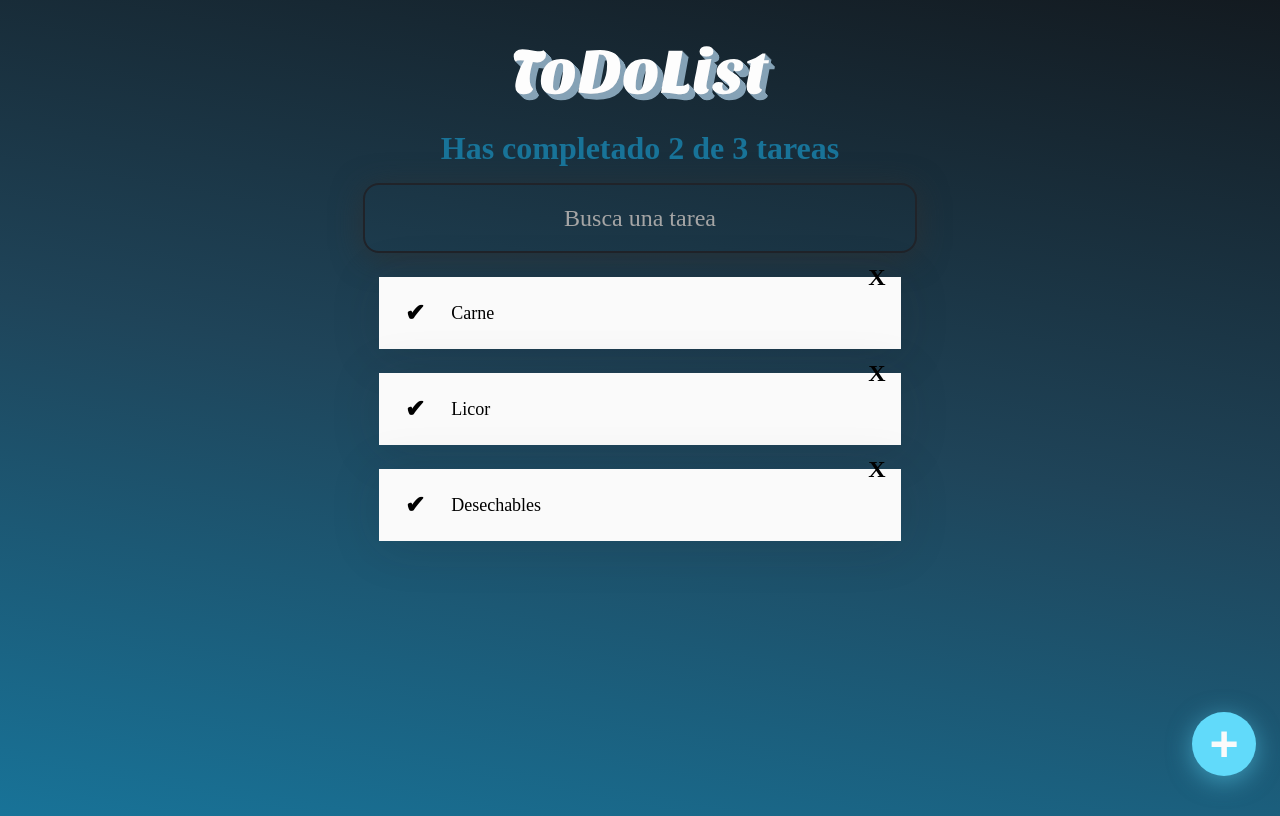
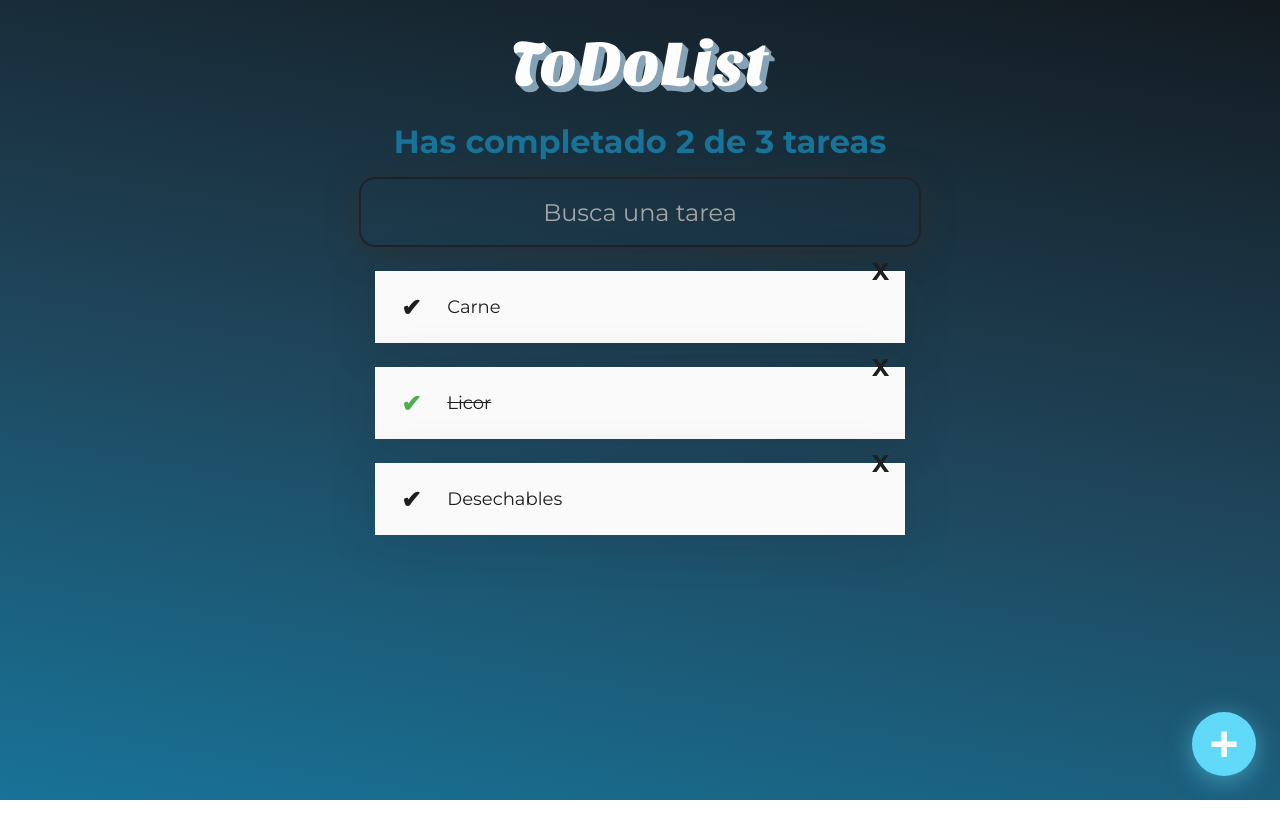
Before and after one commit to ManuelDevWeb/PatronesRenderYComposicion, a React (Create React App) app in the folder app_todo_list/: page / in a window 1280 px wide. Built offline with nearby package versions, Linux system fonts and the light colour scheme.

Commit message:
Finalizando maquetación de la App

```diff
--- a/app_todo_list/public/index.html
+++ b/app_todo_list/public/index.html
@@ -8,27 +8,14 @@
     <meta name="theme-color" content="#000000" />
     <meta name="description" content="Web site created using create-react-app" />
     <link rel="apple-touch-icon" href="%PUBLIC_URL%/logo192.png" />
-    <!--
-      manifest.json provides metadata used when your web app is installed on a
-      user's mobile device or desktop. See https://developers.google.com/web/fundamentals/web-app-manifest/
-    -->
     <link rel="manifest" href="%PUBLIC_URL%/manifest.json" />
-    <!--
-      Notice the use of %PUBLIC_URL% in the tags above.
-      It will be replaced with the URL of the `public` folder during the build.
-      Only files inside the `public` folder can be referenced from the HTML.
-
-      Unlike "/favicon.ico" or "favicon.ico", "%PUBLIC_URL%/favicon.ico" will
-      work correctly both with client-side routing and a non-root public URL.
-      Learn how to configure a non-root public URL by running `npm run build`.
-    -->
+    <link href="https://fonts.googleapis.com/css2?family=Montserrat:wght@400;700&display=swap" rel="stylesheet" />
     <title>React App</title>
 </head>
 
-<body style="background-image: linear-gradient(10deg, #187398 0, #1f4459 50%, #131a20 100%);">
+<body>
     <noscript>You need to enable JavaScript to run this app.</noscript>
     <div id="root">
-
     </div>
 </body>
 
--- a/app_todo_list/src/App.js
+++ b/app_todo_list/src/App.js
@@ -10,7 +10,7 @@
 // Colección de TODOS
 const arrayTodos = [
   { text: "Carne", completed: false },
-  { text: "Licor", completed: false },
+  { text: "Licor", completed: true },
   { text: "Desechables", completed: false },
 ];
 
--- a/app_todo_list/src/components/TodoItem/TodoItem.js
+++ b/app_todo_list/src/components/TodoItem/TodoItem.js
@@ -6,9 +6,11 @@
 const TodoItem = ({ text, completed }) => {
   return (
     <li className="TodoItem">
+      {/* Si completo es true, agregamos la clase de css */}
       <span className={`Icon Icon-check ${completed && "Icon-check--active"}`}>
         ✔
       </span>
+      {/* Si completo es true, agregamos la clase de css */}
       <p className={`TodoItem-p ${completed && "TodoItem-p--complete"}`}>
         {text}
       </p>
--- a/app_todo_list/src/index.css
+++ b/app_todo_list/src/index.css
@@ -1,11 +1,10 @@
-/* body {
+body {
     margin: 0;
     padding: 0;
-    background: #F2F4F5;
+    background-image: linear-gradient(10deg, #187398 0, #1f4459 50%, #131a20 100%);
     color: #1E1E1F;
     font-family: 'Montserrat', Arial, Helvetica, sans-serif;
 }
-*/
 
 #root {
     margin: 0 24px;
```
Also changed, not shown: app_todo_list/src/App.css (deleted, +0 -8 lines).
